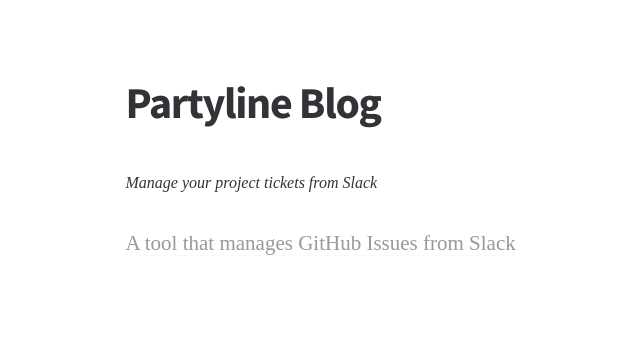
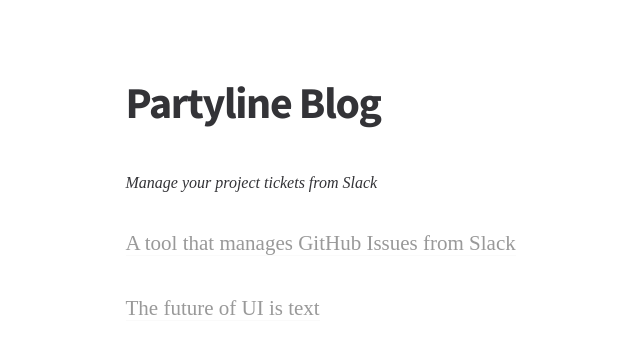
Before and after one commit to sprintly/partyline-landing, a website: page blog/index.html in a window 1280 px wide. Shown: the whole page, without its empty margins (110-750 px from the left). Drawn offline with Linux system fonts and the light colour scheme; a web font is replaced by a local one.

Commit message:
Added new post to index

```diff
--- a/blog/index.html
+++ b/blog/index.html
@@ -17,6 +17,7 @@
       <h1>Partyline Blog</h1>
         <p class="subtitle">Manage your project tickets from Slack</p>
         <p><a href="github/index.html">A tool that manages GitHub Issues from Slack</a></p>
+        <p><a href="blog/futureofui/">The future of UI is text</a></p>
     </div>
   </div>
 </main>
```
